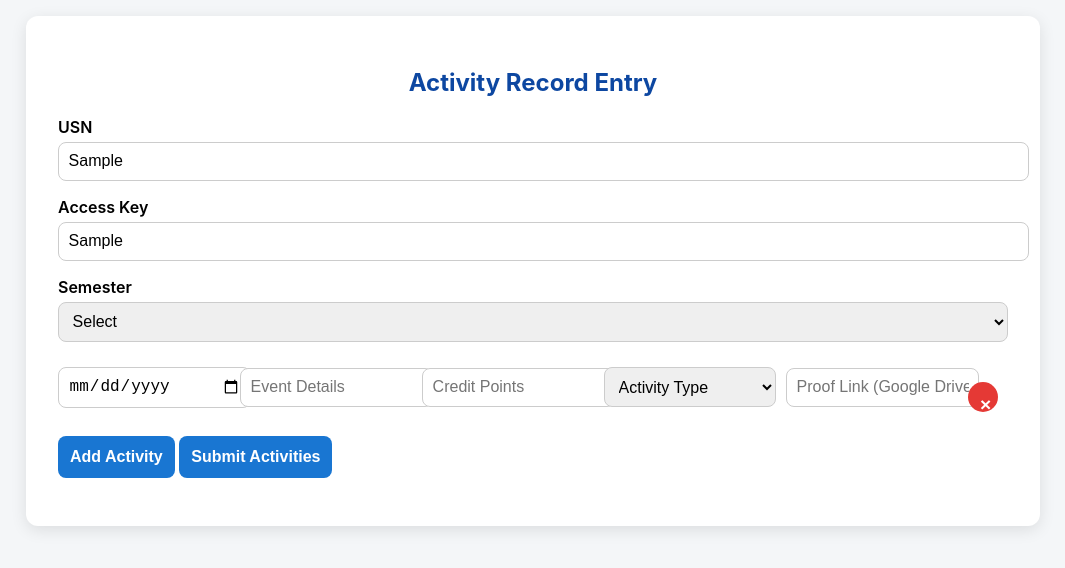
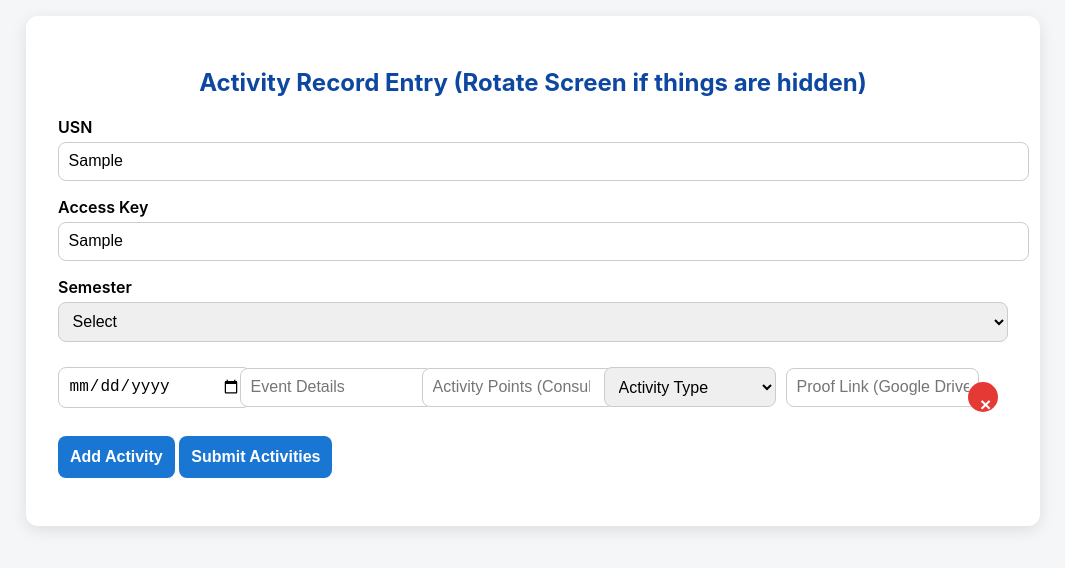
Before and after one commit to jason1987martis/mentortracker, a plain HTML site: page activities.html in a window 1280 px wide. Both pictures are taken after typing "Sample", "Sample" into the empty fields and a click on the button "Add Activity". Shown: the whole page, without its empty margins (107-1172 px from the left). Drawn offline with Linux system fonts and the light colour scheme.

Commit message:
Update activities.html

```diff
--- a/activities.html
+++ b/activities.html
@@ -76,7 +76,7 @@
 </head>
 <body>
 <div class="container">
-  <h2>Activity Record Entry</h2>
+  <h2>Activity Record Entry (Rotate Screen if things are hidden)</h2>
   <form id="activityForm">
     <label for="usn">USN</label>
     <input type="text" id="usn" required />
@@ -123,7 +123,7 @@
     div.innerHTML = `
       <input type="date" placeholder="Date" required>
       <input type="text" placeholder="Event Details" required>
-      <input type="number" placeholder="Credit Points" required>
+      <input type="number" placeholder="Activity Points (Consult Mentor)" required>
       <select required><option value="">Activity Type</option>${createTypeOptions()}</select>
       <input type="text" placeholder="Proof Link (Google Drive URL)" required>
       <button type="button" class="delete-btn" onclick="this.parentElement.remove()">×</button>
```
